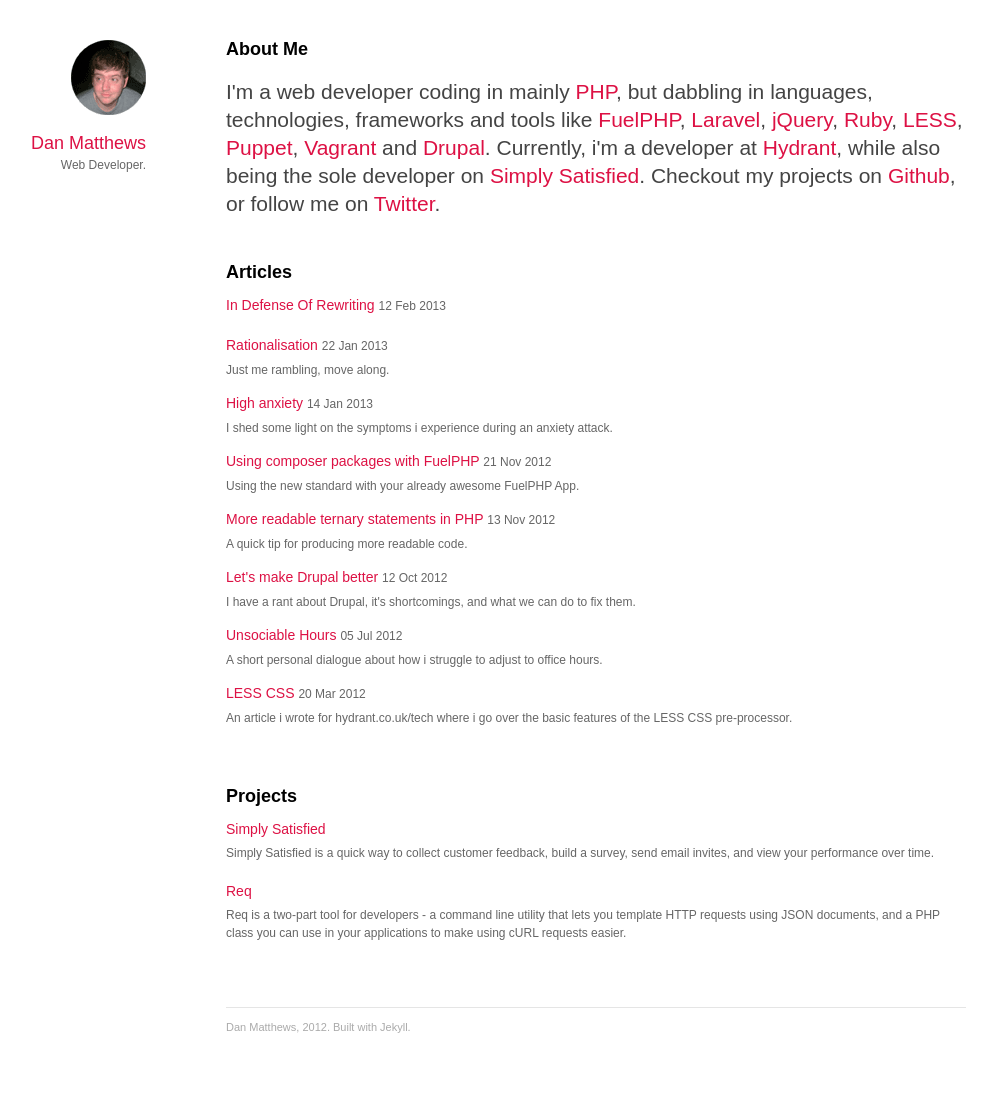
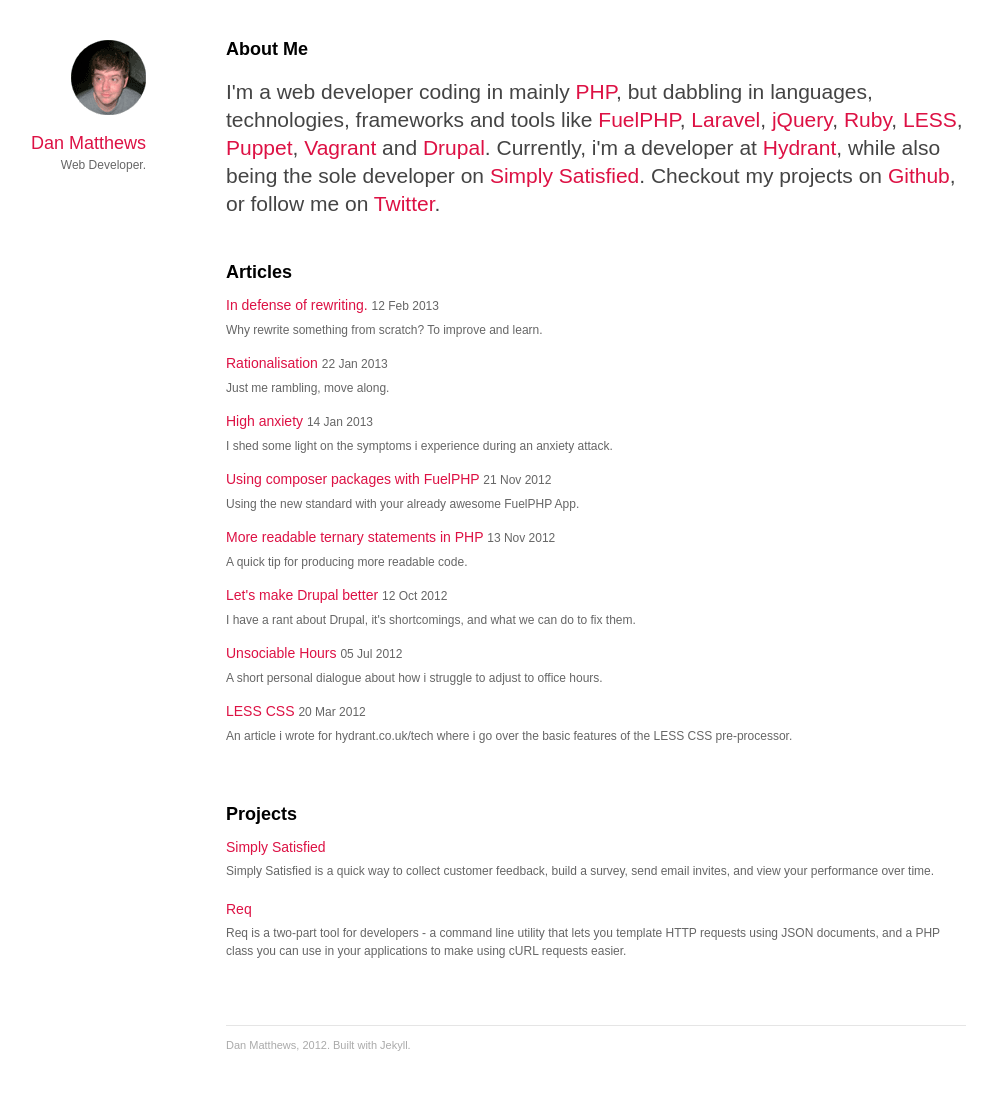
Before and after one commit to danmatthews/danmatthews.github.com, a Jekyll site: the page built from index.html, in a window 1280 px wide. Shown: the whole page, without its empty margins (134-1126 px from the left). Built offline with Jekyll 4.4.1, drawn with Linux system fonts in a browser that asks for light colours.

Commit message:
Update _posts/2013-02-12-in-defense-of-rewriting.md

```diff
--- a/_posts/2013-02-12-in-defense-of-rewriting.md
+++ b/_posts/2013-02-12-in-defense-of-rewriting.md
@@ -1,4 +1,8 @@
-# In defense of rewriting.
+---
+description: Why rewrite something from scratch? To improve and learn.
+title: In defense of rewriting.
+layout: default
+---
 
 There's this kind of running joke about me and http://simplysatisfied.net at the moment, that as soon as i find 'a new framework' to re-write it in, i do.
 
```
